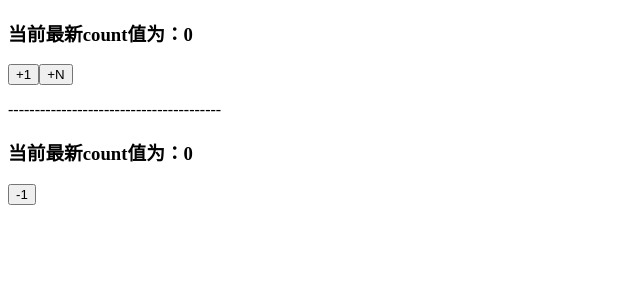
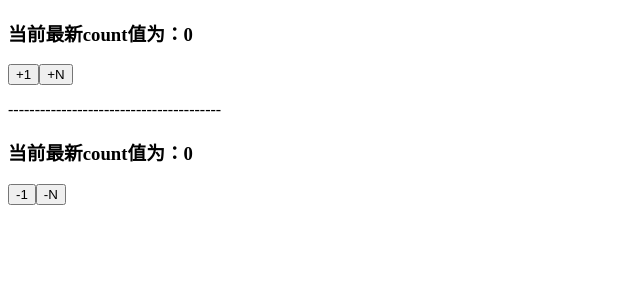
Before and after one commit to Manimaniho/vuex_demo, a Vue app: page / in a window 1280 px wide. Shown: the top 300 px of the page, without its empty margins (0-640 px from the left). Built offline with nearby package versions, Linux system fonts and the light colour scheme.

Commit message:
mutations：更改共享数据-法二-传参用法

```diff
--- a/src/components/Subtraction.vue
+++ b/src/components/Subtraction.vue
@@ -2,6 +2,7 @@
   <div>
     <h3>当前最新count值为：{{ count }}</h3>
     <button @click="btnHandler1">-1</button>
+    <button @click="btnHandler2">-N</button>
   </div>
 </template>
 <script>
@@ -11,9 +12,12 @@ export default {
     return {}
   },
   methods: {
-    ...mapMutations(['sub']),
+    ...mapMutations(['sub', 'subN']),
     btnHandler1() {
       this.sub()
+    },
+    btnHandler2() {
+      this.subN(3)
     }
   },
   computed: {
--- a/src/store/index.js
+++ b/src/store/index.js
@@ -16,6 +16,9 @@ export default new Vuex.Store({
     },
     sub(state) {
       state.count--
+    },
+    subN(state, step) {
+      state.count -= step
     }
   },
   actions: {
```
